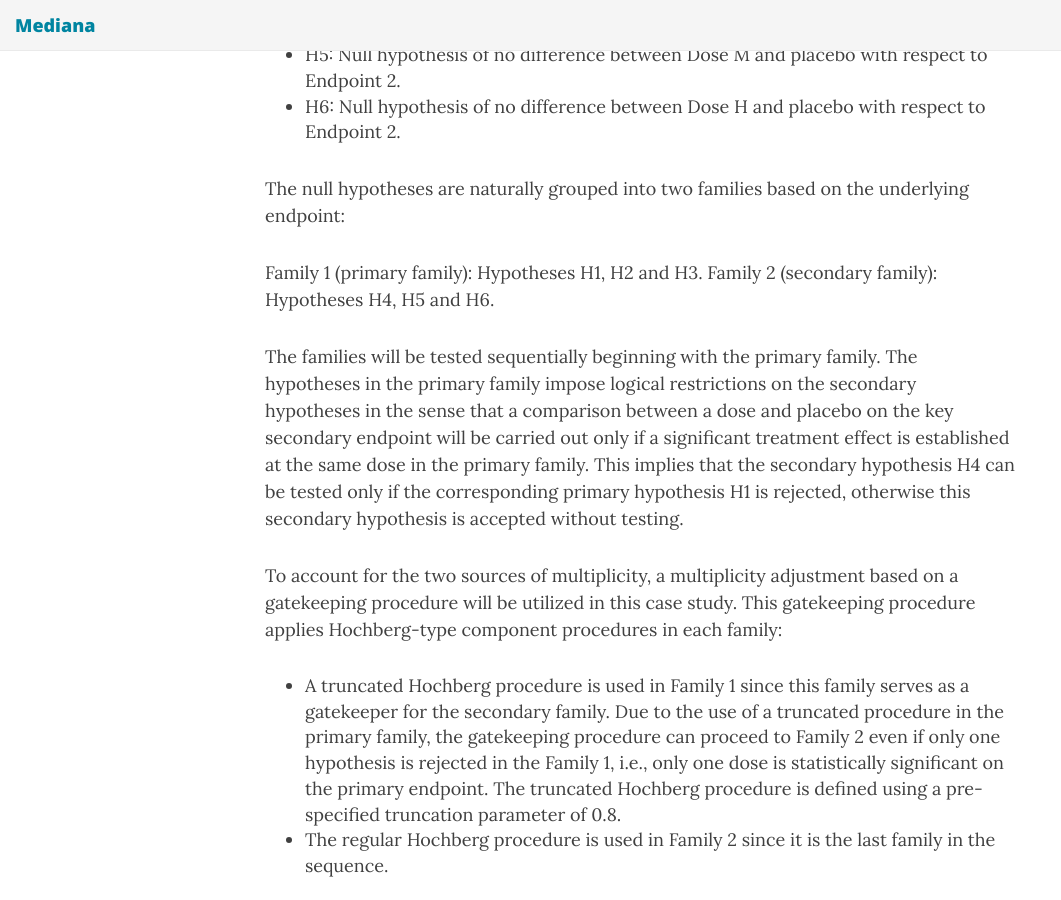
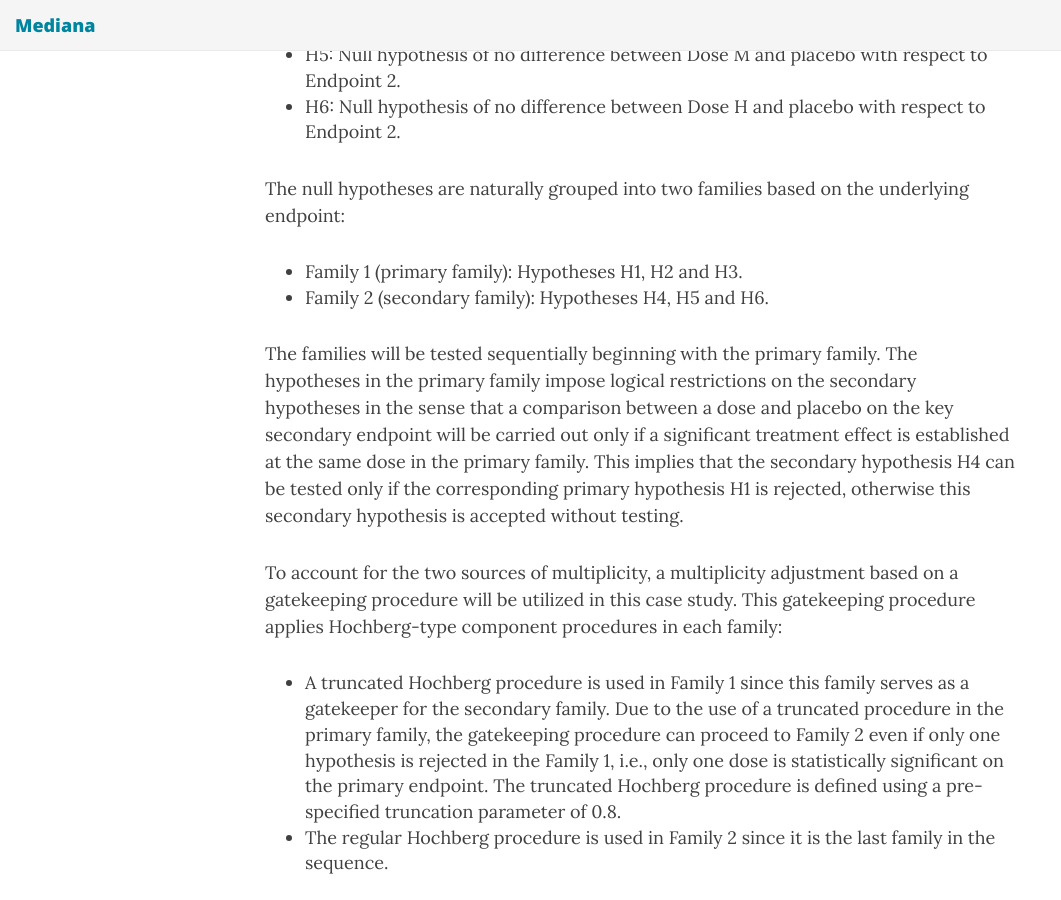
Before and after one commit to medianasoft/medianasoft.github.io, a Jekyll site: the page built from CaseStudyG3.md, in a window 1280 px wide and 900 px high, scrolled down 1294 px. Shown: the whole window, without its empty margins (0-1061 px from the left). Built offline with Jekyll 4.4.1, drawn with Linux system fonts in a browser that asks for light colours; nearby versions of some CDN libraries.

```diff
--- a/CaseStudyG3.md
+++ b/CaseStudyG3.md
@@ -26,8 +26,8 @@ The same general setting will be assumed in this case study. The dose levels of
 
 The null hypotheses are naturally grouped into two families based on the underlying endpoint:
 
-Family 1 (primary family): Hypotheses H1, H2 and H3.
-Family 2 (secondary family): Hypotheses H4, H5 and H6.
+* Family 1 (primary family): Hypotheses H1, H2 and H3.
+* Family 2 (secondary family): Hypotheses H4, H5 and H6.
 
 The families will be tested sequentially beginning with the primary family. The hypotheses in the primary family impose logical restrictions on the secondary hypotheses in the sense that a comparison between a dose and placebo on the key secondary endpoint will be carried out only if a significant treatment effect is established at the same dose in the primary family. This implies that the secondary hypothesis H4 can be tested only if the corresponding primary hypothesis H1 is rejected, otherwise this secondary hypothesis is accepted without testing.
 
```
